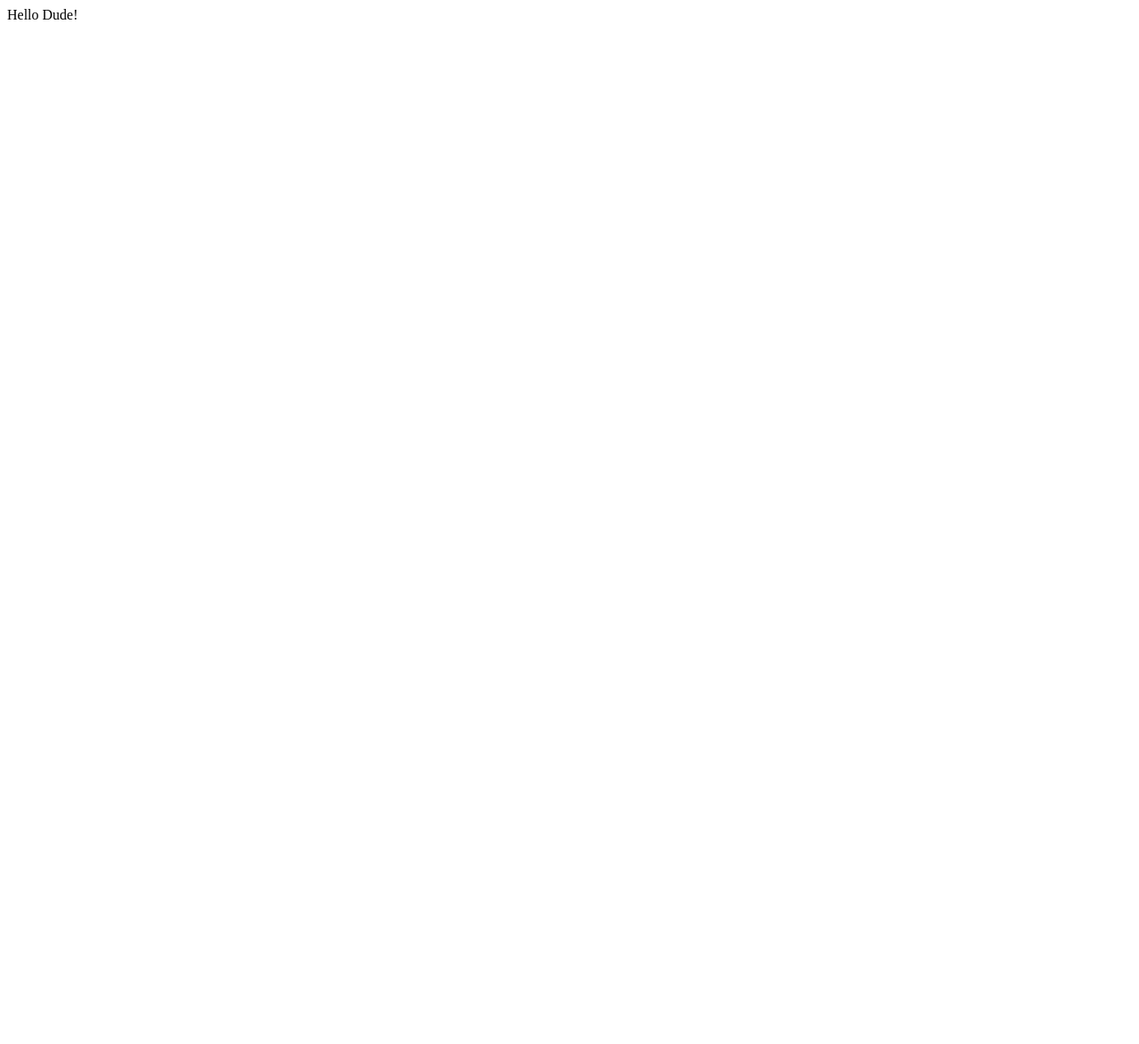
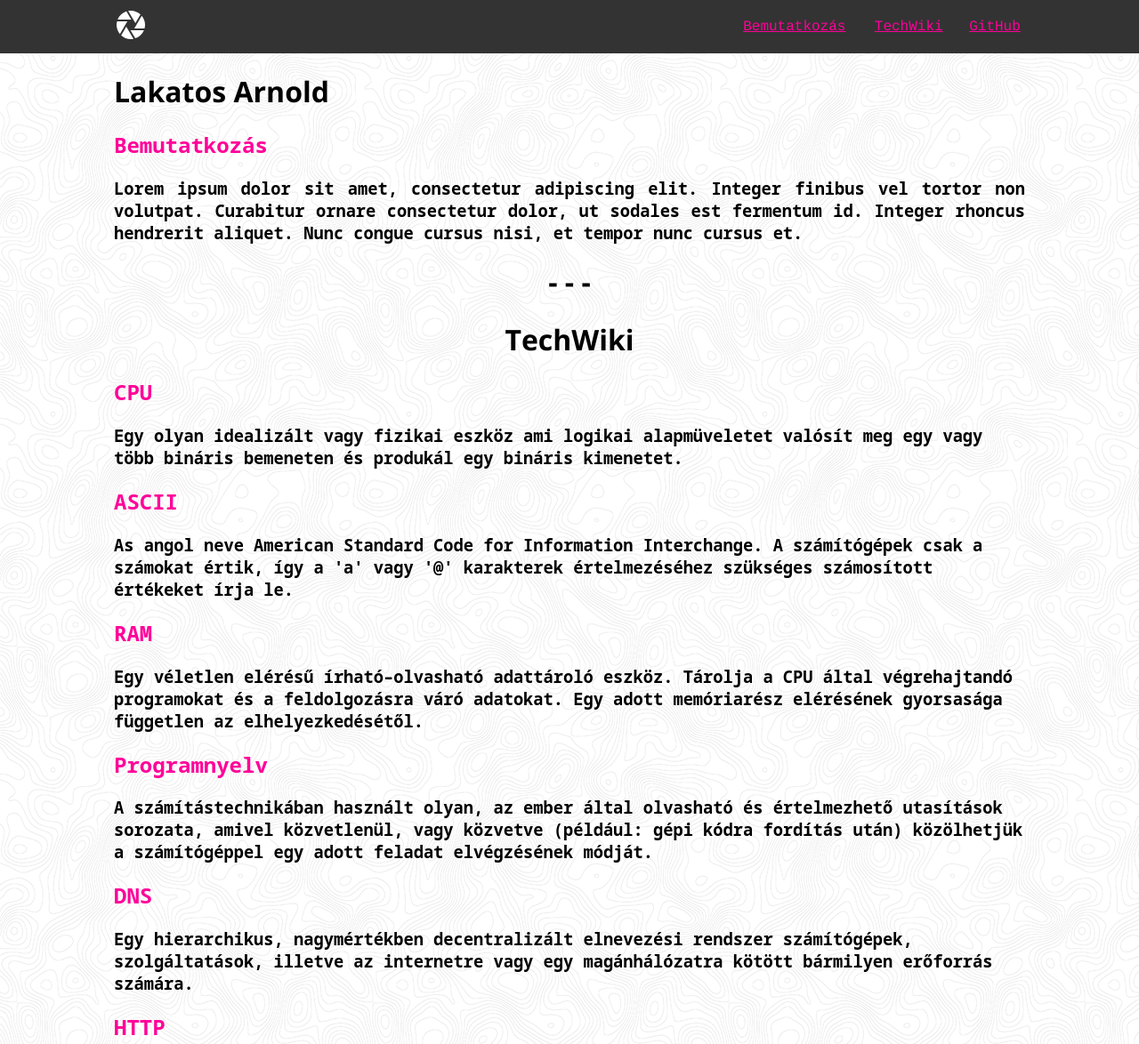
Before and after one commit to ArNickHuN/ArNickHuN.github.io, a plain HTML site: page index.html in a window 1280 px wide. Shown: the top 1174 px of the page at 89% size. Before the commit the page ends 800 px from the top, so only its background shows below. Drawn offline with nearby package versions, Linux system fonts and the light colour scheme.

Commit message:
New update!

```diff
--- a/index.html
+++ b/index.html
@@ -1,12 +1,117 @@
 <!DOCTYPE html>
 <html lang="en">
+
 <head>
+    <meta http-equiv="content-type" content="text/html; charset=UTF-8">
     <meta charset="UTF-8">
     <meta http-equiv="X-UA-Compatible" content="IE=edge">
     <meta name="viewport" content="width=device-width, initial-scale=1.0">
-    <title>Document</title>
+    <title>GFA demo page</title>
+    <link rel="stylesheet" href="styles.css">
+    <link rel="preconnect" href="https://fonts.googleapis.com">
+    <link rel="preconnect" href="https://fonts.gstatic.com" crossorigin>
+    <link href="https://fonts.googleapis.com/css2?family=Noto+Sans+Mono:wght@300&family=Open+Sans:wght@700&display=swap"
+        rel="stylesheet">
 </head>
+
 <body>
-    Hello Dude!
+
+    <div class="center">
+        <table style="width:100%; height:60px; background-color:#333333;">
+            <tbody>
+                <tr>
+                    <td width="10%"> </td>
+                    <td width="5%" align="left"> <img src="assets/aperture.svg" alt="logo"> </td>
+                    <td width="50%"> </td>
+                    <td width="10%"> <a href="#me">Bemutatkozás</a> </td>
+                    <td width="10%"> <a href="#wiki">TechWiki</a> </td>
+                    <td width="5%"> <a href="https://github.com/" target="_blank">GitHub</a> </td>
+                    <td width="10%"> </td>
+                </tr>
+            </tbody>
+        </table>
+    </div>
+
+    <h1>
+        Lakatos Arnold
+    </h1>
+
+
+    <h2>
+        <a name="me">Bemutatkozás</a>
+    </h2>
+
+    <h3 align="justify">
+        Lorem ipsum dolor sit amet, consectetur adipiscing elit. Integer finibus vel tortor non volutpat. Curabitur
+        ornare consectetur dolor, ut sodales est fermentum id. Integer rhoncus hendrerit aliquet. Nunc congue cursus
+        nisi, et tempor nunc cursus et.
+    </h3>
+
+    <div class="center">
+        <h1>- - -</h1>
+        <h1><a name="wiki">TechWiki</a></h1>
+    </div>
+
+    <h2>CPU</h2>
+
+    <h3>
+        Egy olyan idealizált vagy fizikai eszköz ami logikai alapmüveletet valósít meg egy vagy több bináris bemeneten
+        és produkál egy bináris kimenetet.
+    </h3>
+
+    <h2>ASCII</h2>
+
+    <h3>
+        As angol neve American Standard Code for Information Interchange. A számítógépek csak a számokat értik, így a
+        'a' vagy '@' karakterek értelmezéséhez szükséges számosított értékeket írja le.
+    </h3>
+
+    <h2>RAM</h2>
+
+    <h3>
+        Egy véletlen elérésű írható–olvasható adattároló eszköz. Tárolja a CPU által végrehajtandó programokat és a
+        feldolgozásra váró adatokat. Egy adott memóriarész elérésének gyorsasága független az elhelyezkedésétől.
+    </h3>
+
+    <h2>Programnyelv</h2>
+
+    <h3>
+        A számítástechnikában használt olyan, az ember által olvasható és értelmezhető utasítások sorozata, amivel
+        közvetlenül, vagy közvetve (például: gépi kódra fordítás után) közölhetjük a számítógéppel egy adott feladat
+        elvégzésének módját.
+    </h3>
+
+    <h2>DNS</h2>
+
+    <h3>
+        Egy hierarchikus, nagymértékben decentralizált elnevezési rendszer számítógépek, szolgáltatások, illetve az
+        internetre vagy egy magánhálózatra kötött bármilyen erőforrás számára.
+    </h3>
+
+    <h2>HTTP</h2>
+
+    <h3>
+        Egy alkalmazás protokol elosztott, együttműködő és hipermédiás információs rendszerek részére. A World Wide Web
+        adat kommunikációjának alapja. Ez az alapvető protokol a hypertext cseréjére és mozgatására.
+        As angol neve American Standard Code for Information Interchange. A számítógépek csak a számokat értik, így a
+        'a' vagy '@' karakterek értelmezéséhez szükséges számosított értékeket írja le.
+    </h3>
+
+    <div class="center">
+        <h1>- - -</h1>
+    </div>
+
+    <div class="center">
+        <table style="width:100%; height:20px; background-color:#333333;">
+            <tbody>
+                <tr>
+                    <td>@ 2021.</td>
+                </tr>
+            </tbody>
+        </table>
+    </div>
+
+
 </body>
+
 </html>
--- /dev/null
+++ b/styles.css
@@ -0,0 +1,48 @@
+body {
+    background-image:  url("assets/topography.png");
+    font-family: Courier;
+	margin-top: 0px;
+    margin-left: 0px;
+    margin-right: 0px;
+	margin-bottom: 0px;
+    }
+
+p {
+	margin-top: 0px;
+	line-height: 3.5;
+}
+
+a:link {
+	color: #ff0099;
+}
+
+a:visited {
+	color: #ff0099;
+}
+
+a:hover {
+	color: #ff0099;
+}
+
+h1 {
+    font-family: 'Open Sans', sans-serif;
+    margin-left: 10%;
+    margin-right: 10%;
+    }
+
+h2 {
+    font-family: 'Noto Sans Mono', monospace;
+    color: #ff0099;
+    margin-left: 10%;
+    margin-right: 10%;
+    }
+
+h3 {
+    font-family: 'Noto Sans Mono', monospace;
+    margin-left: 10%;
+    margin-right: 10%;
+    }
+
+.center {
+        text-align: center;
+        }
```
Also changed, not shown: assets/aperture.svg (added), assets/topography.png (added), 1 other file.
